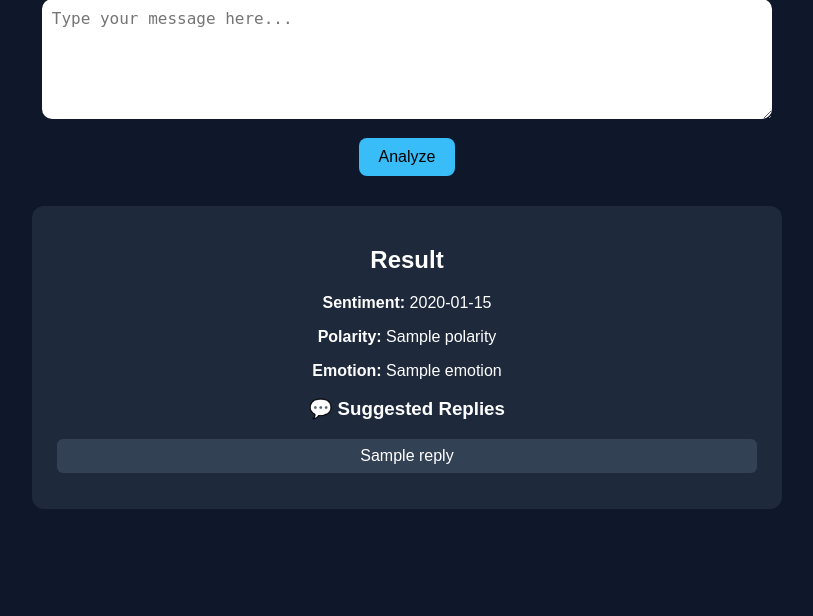
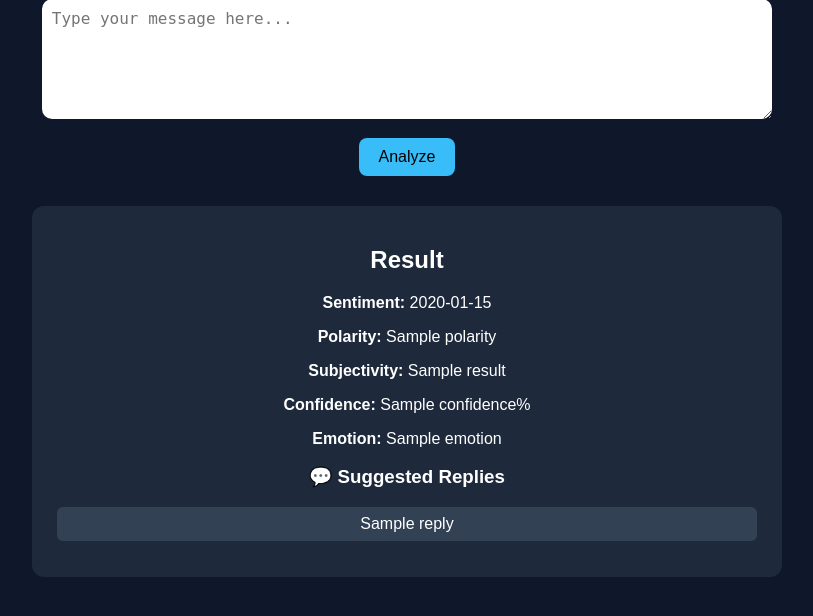
Before and after one commit to Ion26/ToneChecker-AI-, a Flask app: template templates/index.html in a window 1280 px wide. Shown: the part 164-780 px from the top of the page, without its empty margins (233-1046 px from the left). Run offline with Flask 3, Linux system fonts and the light colour scheme; the template is opened without the code that fills it: most values are stand-ins (such as "Sample title", 1, 10 or a date in 2020).

Commit message:
Updated sentiment logic and emotion detection

```diff
--- a/app.py
+++ b/app.py
@@ -4,23 +4,33 @@ from textblob import TextBlob
 app = Flask(__name__)
 
 def analyze_sentiment(text):
+    text_lower = text.lower()
+
+    # Strong negative override (important fix)
+    if any(word in text_lower for word in ["depressed", "sad", "lonely", "upset", "hopeless"]):
+        return "Negative", -0.7, 0.9, 70
+
     blob = TextBlob(text)
     polarity = blob.sentiment.polarity
+    subjectivity = blob.sentiment.subjectivity
+    confidence = abs(polarity) * 100
 
     if polarity > 0:
-        return "Positive", polarity
+        sentiment = "Positive"
     elif polarity < 0:
-        return "Negative", polarity
+        sentiment = "Negative"
     else:
-        return "Neutral", polarity
+        sentiment = "Neutral"
+
+    return sentiment, polarity, subjectivity, confidence
 
 def detect_emotion(text):
     text = text.lower()
 
-    if any(word in text for word in ["happy", "great", "awesome", "good"]):
+    if any(word in text for word in ["depressed", "sad", "lonely", "down", "upset"]):
+        return "Sad"
+    elif any(word in text for word in ["happy", "great", "awesome", "good", "love"]):
         return "Happy"
-    elif any(word in text for word in ["sad", "bad", "down"]):
-        return "Sad"
     elif any(word in text for word in ["angry", "hate", "annoyed"]):
         return "Angry"
     else:
@@ -53,7 +63,7 @@ def index():
     if request.method == "POST":
         text = request.form["text"]
 
-        sentiment, polarity = analyze_sentiment(text)
+        sentiment, polarity, subjectivity, confidence = analyze_sentiment(text)
         emotion = detect_emotion(text)
         replies = generate_replies(sentiment)
 
@@ -61,6 +71,8 @@ def index():
             "text": text,
             "sentiment": sentiment,
             "polarity": round(polarity, 2),
+            "subjectivity": round(subjectivity, 2),
+            "confidence": round(confidence, 2),
             "emotion": emotion,
             "replies": replies
         }
--- a/templates/index.html
+++ b/templates/index.html
@@ -73,6 +73,8 @@
     <h2>Result</h2>
     <p><b>Sentiment:</b> {{ result.sentiment }}</p>
     <p><b>Polarity:</b> {{ result.polarity }}</p>
+    <p><b>Subjectivity:</b> {{ result.subjectivity }}</p>
+    <p><b>Confidence:</b> {{ result.confidence }}%</p>
     <p><b>Emotion:</b> {{ result.emotion }}</p>
 
     <h3>💬 Suggested Replies</h3>
```
